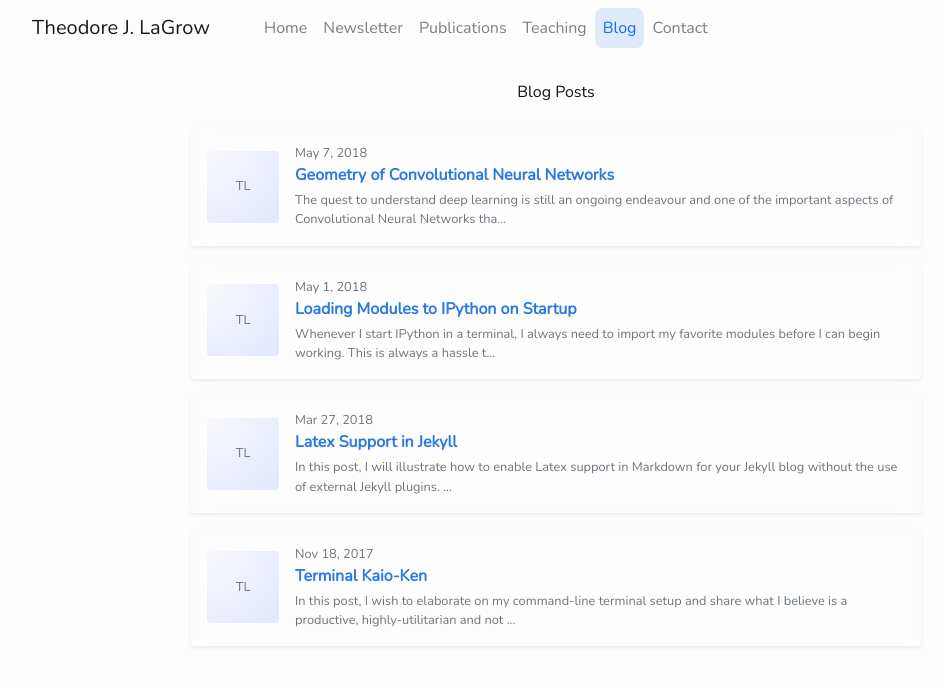
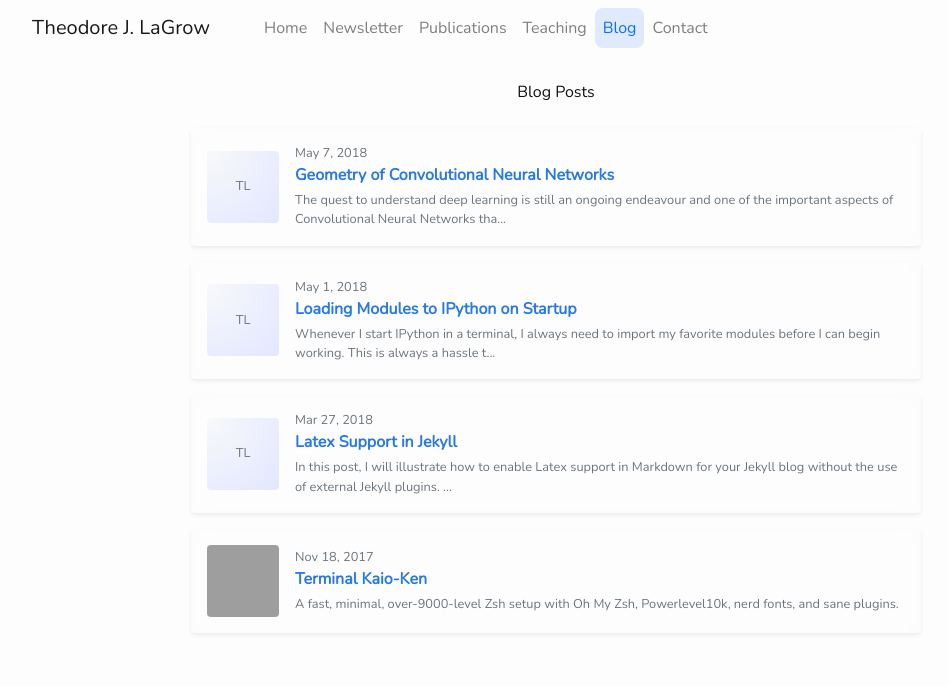
Before and after one commit to tjlagrow/tjlagrow.github.io, a Jekyll site: the page built from blog/index.html, in a window 1280 px wide. Shown: the top 686 px of the page, without its empty margins (84-1032 px from the left). Built offline with Jekyll 4.4.1, drawn with Linux system fonts in a browser that asks for light colours; nearby versions of some CDN libraries; a style sheet for code colours, icons or effects is not loaded; grey boxes are pictures that could not be loaded.

Commit message:
Update 5

```diff
--- a/_posts/2018-11-18-terminal-kaio-ken.md
+++ b/_posts/2018-11-18-terminal-kaio-ken.md
@@ -1,9 +1,10 @@
 ---
 layout: post
-title:  "Terminal Kaio-Ken"
-date:   2017-11-18
-# category: guide
+title: "Terminal Kaio-Ken"
+date: 2017-11-18
 tags: [system, guide]
+description: "A fast, minimal, over-9000-level Zsh setup with Oh My Zsh, Powerlevel10k, nerd fonts, and sane plugins."
+thumbnail: /assets/img/posts/terminal-kaio-ken-thumb.png
 ---
 
 In this post, I wish to elaborate on my command-line terminal setup and share what I believe is a productive, highly-utilitarian and not to mention gorgeous terminal experience. As a computer scientist/engineer, I spent more time using the terminal than a regular GUI. And if you're Unix oriented like me, you will know that using the terminal is so much more efficient and nimble than using the mouse.
```
